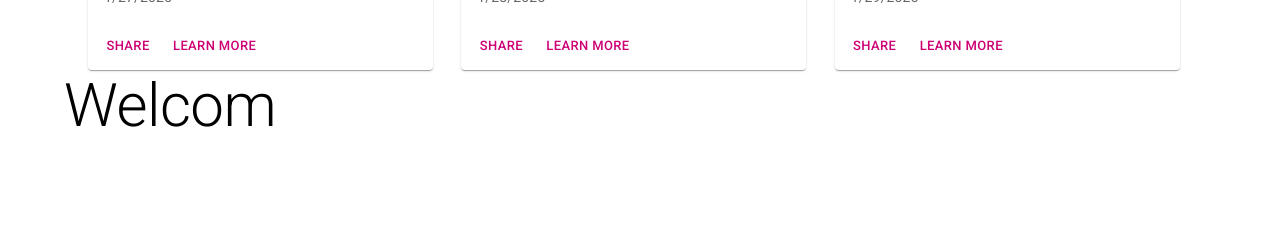
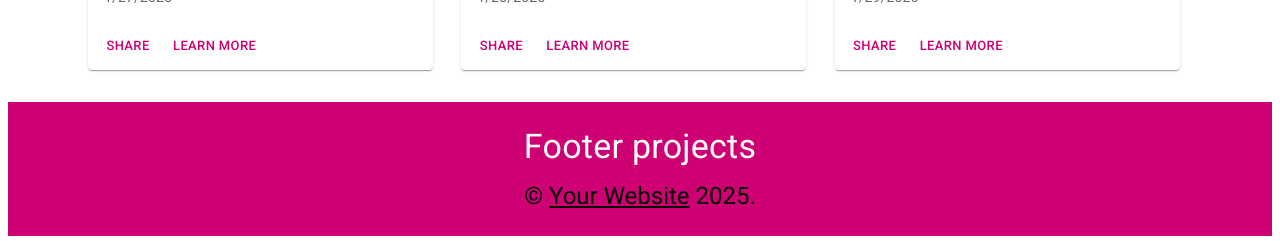
Before and after one commit to Baldezhnik232/MyScrumProject, a React (Vite) app: page / in a window 1280 px wide. Shown: the part 672-913 px from the top of the page. Before the commit the page ends 822 px from the top, so only its background shows below. Built offline with nearby package versions, Linux system fonts and the light colour scheme.

Commit message:
Created footer

```diff
--- a/src/locales/EN.json
+++ b/src/locales/EN.json
@@ -23,5 +23,8 @@
           "description": "Description of Project C"
         }
       }
+    },
+    "footer": {
+      "title": "Footer projects"
     }
 }
--- a/src/locales/RU.json
+++ b/src/locales/RU.json
@@ -23,5 +23,8 @@
         "description": "Описание проекта С"
       }
     }
+  },
+  "footer": {
+    "title": "Подвал проектов"
   }
 }
--- a/src/main.tsx
+++ b/src/main.tsx
@@ -7,8 +7,6 @@ import {createStore, bindActionCreators } from 'redux'
 import { createRoot } from 'react-dom/client'
 import App from './pages/home/HomePage.tsx'
 import "./locales/i18n.tsx";
-import { Theme } from '@emotion/react';
-
 
 
 
@@ -28,6 +26,5 @@ createRoot(document.getElementById('root')!).render(
     <ThemeProvider theme={theme}>
     <App />
     </ThemeProvider>
-
   </StrictMode>,
 )
--- a/src/pages/home/HomePage.tsx
+++ b/src/pages/home/HomePage.tsx
@@ -5,6 +5,8 @@ import {BrowserRouter as Router, Route, Routes, Link} from 'react-router-dom'
 import { useTranslation } from "react-i18next";
 import {Container,Typography } from "@mui/material";
 import AppSearch from './components/HomeSearch';
+import AppFooter from './components/HomeFooter'
+
 
 
 
@@ -18,8 +20,8 @@ const App: React.FC = () => {
           <Container sx={{ mt: 4 }}>
           <AppProjectsList />
           </Container>
-        <Typography variant="h2">{t('homePage.title')}</Typography>
-      </Container>
+      </Container >
+      <AppFooter/>
     </Router>
   );
 }
--- /dev/null
+++ b/src/pages/home/components/HomeFooter.tsx
@@ -0,0 +1,33 @@
+import { Box, Typography, Container, Link, useTheme } from '@mui/material';
+import {useTranslation}  from "react-i18next"
+
+const AppFooter = () => {
+  const theme = useTheme();
+  const { t  } = useTranslation();
+  return (
+    <Box
+    component="footer"
+    sx={{mt:4,
+      backgroundColor: theme.palette.primary.main,
+      color: 'white',
+      padding: 3
+     }}
+  >
+    <Container maxWidth="lg">
+      <Typography variant="h4" align="center" gutterBottom>
+        {t("footer.title")}
+      </Typography>
+      <Typography variant="h5" color="black" align="center">
+        {'© '}
+        <Link color="inherit" href="https://mui.com/">
+          Your Website
+        </Link>{' '}
+        {new Date().getFullYear()}
+        {'.'}
+      </Typography>
+    </Container>
+  </Box>
+);
+}
+
+export default AppFooter
--- a/src/pages/home/components/HomeHeader/HomeHeader.tsx
+++ b/src/pages/home/components/HomeHeader/HomeHeader.tsx
@@ -5,7 +5,7 @@ import { useTranslation } from "react-i18next";
 import {useLanguage} from './logicsHomeHeader/useHomeHeader'
 
 const AppHeader = () =>  {
-      const { t,  } = useTranslation();
+      const { t  } = useTranslation();
       const {lng, handleChange} = useLanguage()
   return ( <Box sx = {{flexGrow:1}}>
             <AppBar position='static'>
@@ -29,7 +29,6 @@ const AppHeader = () =>  {
                                     <MenuItem value= 'RU'>RU</MenuItem>
                                     </Select>
                         </FormControl>
-
                   </Toolbar>
 
 
```
